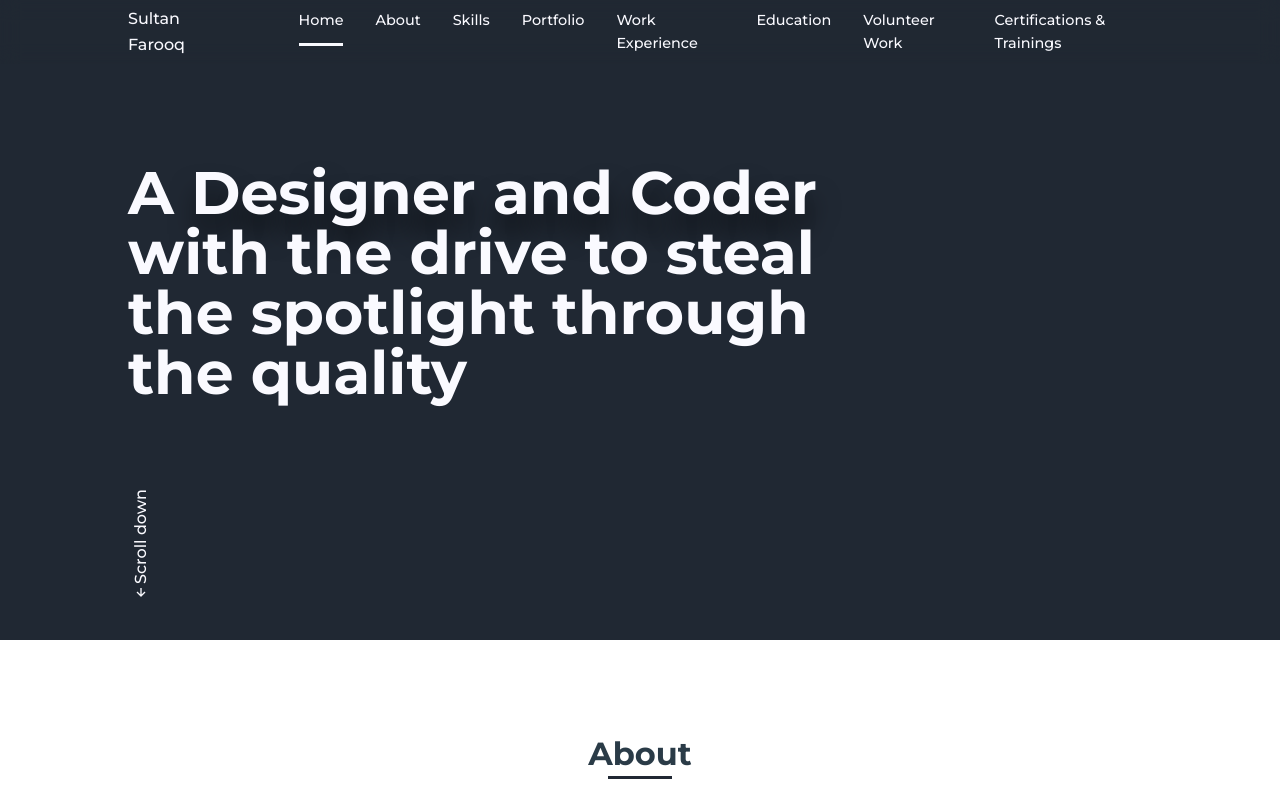
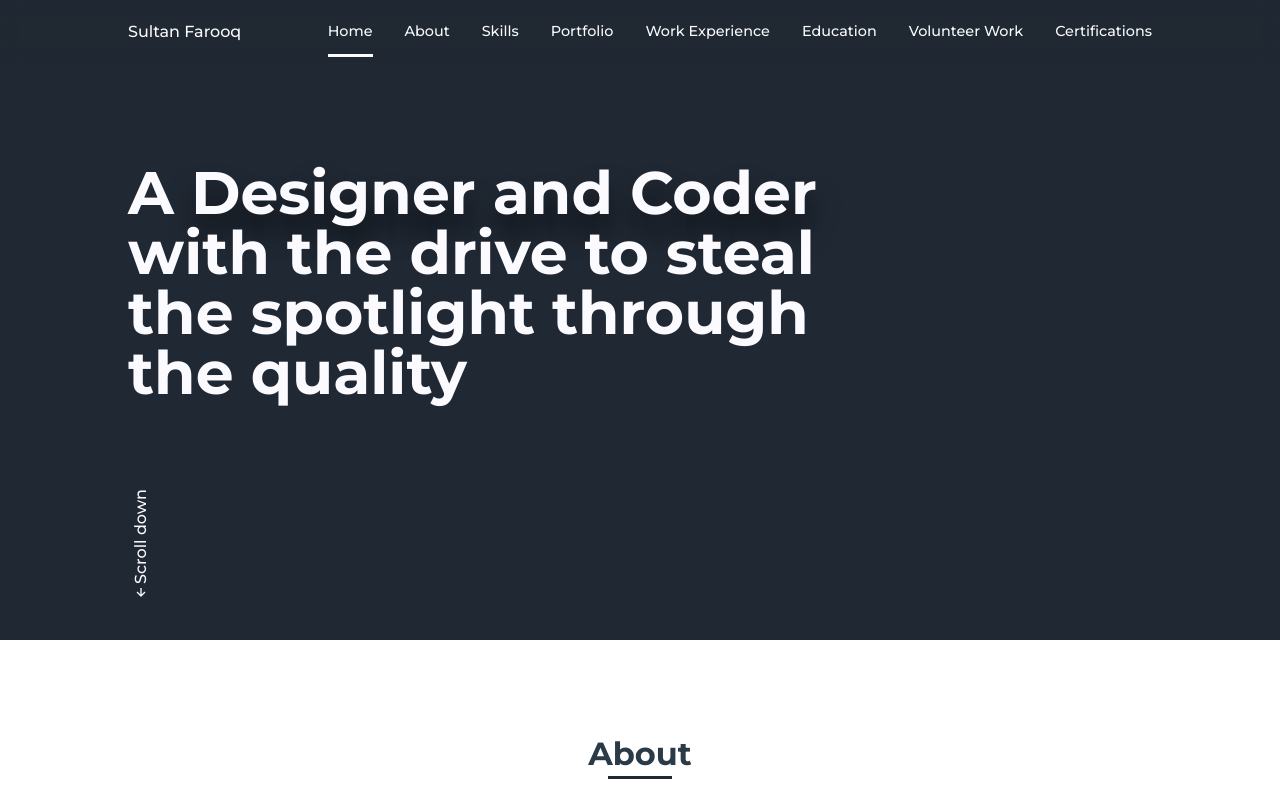
Before and after one commit to sultanfarooq98/sultanfarooq98.github.io, a plain HTML site: page index.html in a window 1280 px wide. Shown: the top 800 px of the page. Drawn offline with nearby package versions, Linux system fonts and the light colour scheme.

Commit message:
Update index.html

```diff
--- a/index.html
+++ b/index.html
@@ -41,7 +41,7 @@
 							<a href="#volunteerWork" class="nav__link">Volunteer Work</a>
 						</li>
 						<li class="nav__item">
-							<a href="#certificates" class="nav__link">Certifications & Trainings</a>
+							<a href="#certificates" class="nav__link">Certifications</a>
 						</li>
 					</ul>
 				</div>
```
